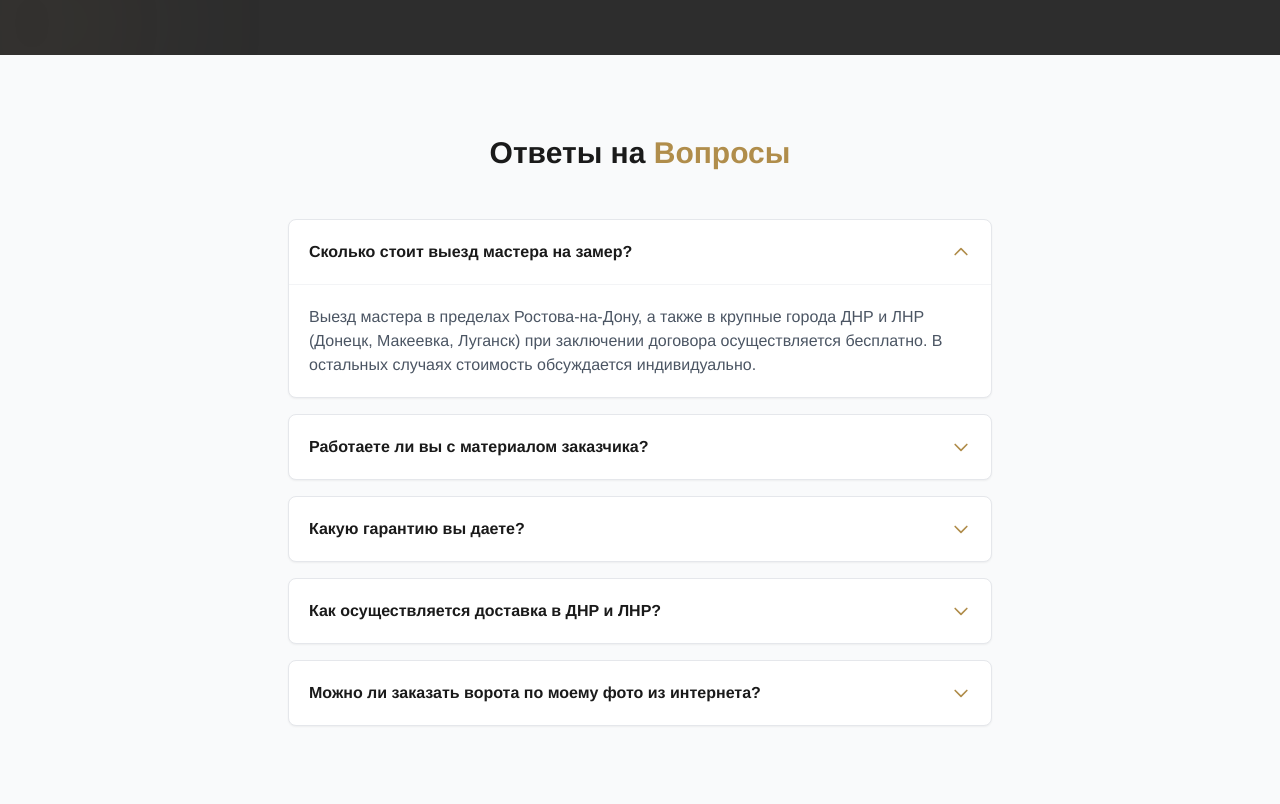
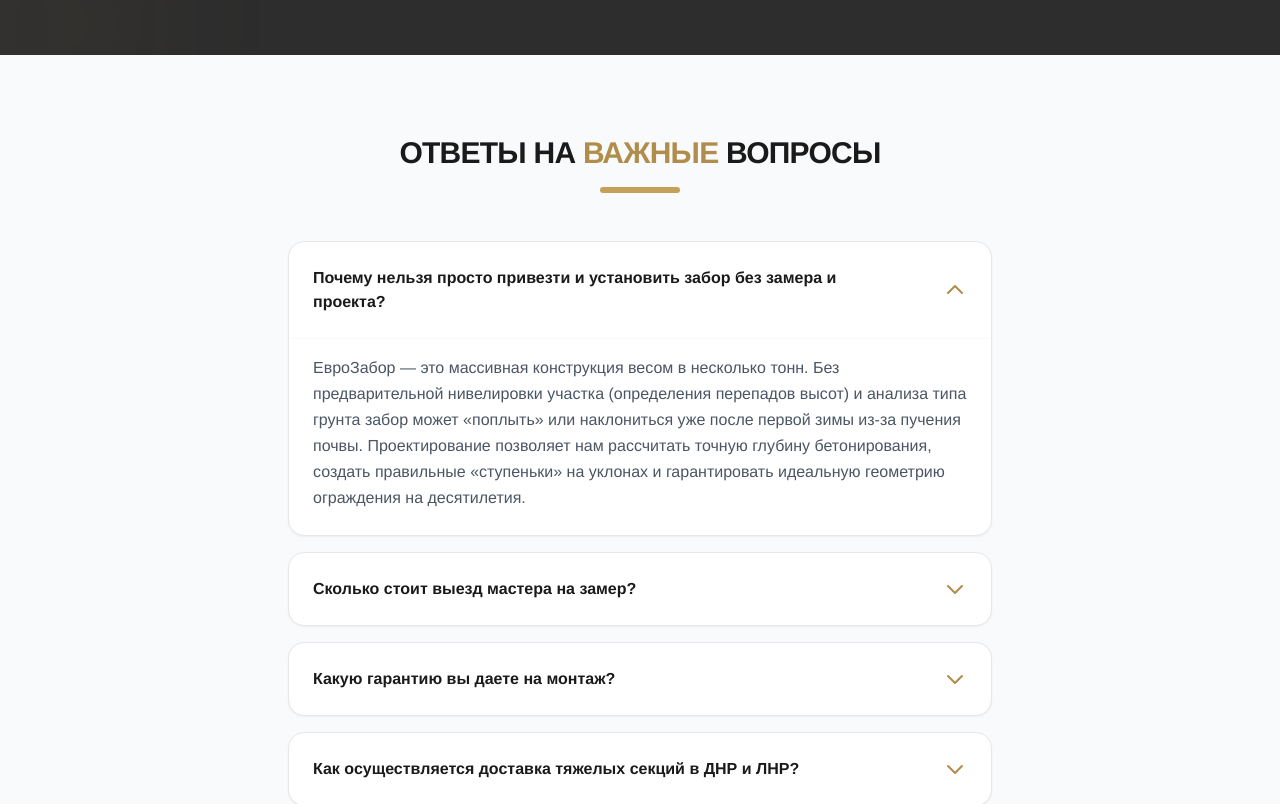
Before and after one commit to ksasha79/KovkaMaster, a React (Vite) app: page / in a window 1280 px wide. Shown: the part 6560-7364 px from the top of the page. Built offline with nearby package versions, Linux system fonts and the light colour scheme.

Commit message:
Update FAQ.tsx

```diff
--- a/components/FAQ.tsx
+++ b/components/FAQ.tsx
@@ -2,24 +2,24 @@ import React, { useState } from 'react';
 
 const faqs = [
   {
-    question: "Сколько стоит выезд мастера на замер?",
-    answer: "Выезд мастера в пределах Ростова-на-Дону, а также в крупные города ДНР и ЛНР (Донецк, Макеевка, Луганск) при заключении договора осуществляется бесплатно. В остальных случаях стоимость обсуждается индивидуально."
+    question: "Почему нельзя просто привезти и установить забор без замера и проекта?",
+    answer: "ЕвроЗабор — это массивная конструкция весом в несколько тонн. Без предварительной нивелировки участка (определения перепадов высот) и анализа типа грунта забор может «поплыть» или наклониться уже после первой зимы из-за пучения почвы. Проектирование позволяет нам рассчитать точную глубину бетонирования, создать правильные «ступеньки» на уклонах и гарантировать идеальную геометрию ограждения на десятилетия."
   },
   {
-    question: "Работаете ли вы с материалом заказчика?",
-    answer: "Да, мы можем изготовить конструкцию из вашего металла. В этом случае вы оплачиваете только стоимость сварочных работ, ковки и монтажа."
+    question: "Сколько стоит выезд мастера на замер?",
+    answer: "Выезд инженера в пределах Ростова-на-Дону, а также в крупные города ДНР и ЛНР (Донецк, Макеевка, Луганск) при заключении договора осуществляется бесплатно. Специалист привозит с собой образцы текстур и лазерное оборудование для точного расчета сметы на месте."
   },
   {
-    question: "Какую гарантию вы даете?",
-    answer: "Мы предоставляем официальную гарантию 2 года на все сварные соединения и лакокрасочное покрытие (при условии использования наших материалов)."
+    question: "Какую гарантию вы даете на монтаж?",
+    answer: "Мы предоставляем официальную гарантию 2 года на устойчивость конструкции и сохранность геометрии. Это возможно благодаря нашей технологии глубокого бетонирования и строгому соблюдению проектных отметок."
   },
   {
-    question: "Как осуществляется доставка в ДНР и ЛНР?",
-    answer: "У нас есть собственный грузовой транспорт. Мы берем на себя все вопросы логистики и проезда через пункты пропуска. Вы получаете готовое изделие прямо у себя на участке."
+    question: "Как осуществляется доставка тяжелых секций в ДНР и ЛНР?",
+    answer: "У нас есть собственный парк грузовых автомобилей с манипуляторами. Мы берем на себя все вопросы логистики и проезда через пункты пропуска. Вы получаете готовое изделие и профессиональную монтажную бригаду прямо у себя на участке."
   },
   {
-    question: "Можно ли заказать ворота по моему фото из интернета?",
-    answer: "Конечно! Присылайте фото или ссылку в любой мессенджер. Наш мастер оценит сложность и рассчитает стоимость реализации именно такого дизайна."
+    question: "Можно ли заказать ворота по индивидуальному размеру?",
+    answer: "Да, хотя у нас есть складская программа стандартных размеров, мы изготавливаем воротные группы и калитки под конкретный проем, заложенный в проекте вашего забора. Это гарантирует отсутствие щелей и идеальную работу автоматики."
   }
 ];
 
@@ -30,31 +30,41 @@ const FAQ: React.FC = () => {
     <section id="faq" className="py-20 bg-gray-50">
       <div className="max-w-3xl mx-auto px-4 sm:px-6 lg:px-8">
         <div className="text-center mb-12">
-          <h2 className="text-3xl font-bold text-metal-900">Ответы на <span className="text-gold-600">Вопросы</span></h2>
+          <h2 className="text-3xl font-black text-metal-900 uppercase tracking-tight">
+            Ответы на <span className="text-gold-600">Важные</span> Вопросы
+          </h2>
+          <div className="h-1.5 w-20 bg-gold-500 mx-auto mt-4 rounded-full"></div>
         </div>
 
         <div className="space-y-4">
           {faqs.map((faq, index) => (
-            <div key={index} className="border border-gray-200 rounded-lg bg-white overflow-hidden shadow-sm">
+            <div key={index} className="border border-gray-200 rounded-2xl bg-white overflow-hidden shadow-sm hover:shadow-md transition-shadow">
               <button
-                className="w-full flex justify-between items-center p-5 text-left font-bold text-metal-900 hover:bg-gray-50 transition-colors"
+                className="w-full flex justify-between items-center p-6 text-left font-bold text-metal-900 hover:bg-gray-50 transition-colors"
                 onClick={() => setOpenIndex(openIndex === index ? null : index)}
               >
-                <span>{faq.question}</span>
+                <span className="pr-8">{faq.question}</span>
                 <svg
-                  className={`w-5 h-5 text-gold-600 transform transition-transform ${openIndex === index ? 'rotate-180' : ''}`}
+                  className={`w-6 h-6 text-gold-600 flex-shrink-0 transform transition-transform duration-300 ${openIndex === index ? 'rotate-180' : ''}`}
                   fill="none" viewBox="0 0 24 24" stroke="currentColor"
                 >
                   <path strokeLinecap="round" strokeLinejoin="round" strokeWidth={2} d="M19 9l-7 7-7-7" />
                 </svg>
               </button>
               {openIndex === index && (
-                <div className="p-5 text-gray-600 border-t border-gray-100 animate-fade-in">
+                <div className="px-6 pb-6 text-gray-600 leading-relaxed border-t border-gray-50 pt-4 animate-fade-in">
                   {faq.answer}
                 </div>
               )}
             </div>
           ))}
+        </div>
+
+        <div className="mt-12 p-8 bg-gold-600/5 border border-gold-500/20 rounded-3xl text-center">
+           <p className="text-sm text-gray-500 mb-4">Не нашли ответ на свой вопрос?</p>
+           <a href="#contact" className="text-gold-600 font-black uppercase tracking-widest text-xs border-b-2 border-gold-600 pb-1 hover:text-gold-500 hover:border-gold-500 transition-all">
+             Спросить инженера в чате
+           </a>
         </div>
       </div>
     </section>
```
